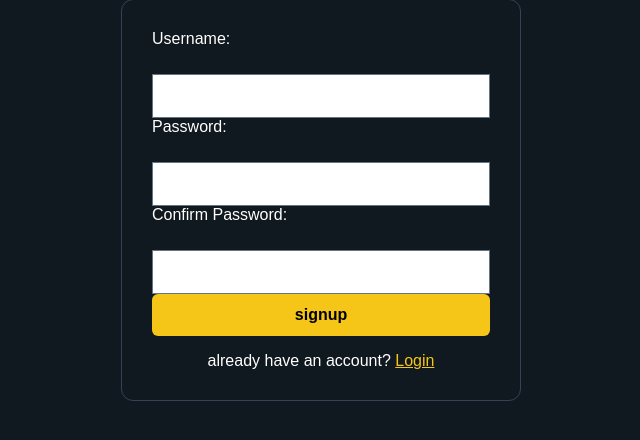
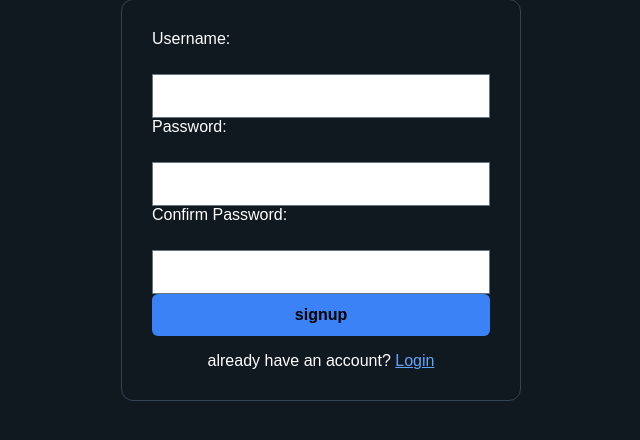
Before and after one commit to hassanmsalama5-cloud/NEA, a Flask app: page /signup in a window 1280 px wide. Shown: the part 269-709 px from the top of the page, without its empty margins (319-959 px from the left). Run offline with Flask 3, Linux system fonts and the light colour scheme.

Commit message:
Change CineBook accent colour from yellow to blue

```diff
--- a/static/style.css
+++ b/static/style.css
@@ -42,7 +42,7 @@ input{
 button{
     width:100%;
     padding:12px;
-    background-color:#f5c518;
+    background-color: #3b82f6;
     border:none;
     border-radius:6px;
     font-size: 16px;
@@ -50,7 +50,7 @@ button{
     cursor:pointer;
 }
 button:hover{
-    background-color:#ffd84d;
+    background-color: #60a5fa;
 }
 form p{
     text-align:center;
@@ -58,8 +58,8 @@ form p{
     margin-bottom:0;
 }
 a{
-    color:#f5c518;
+    color: #60a5fa;
 }
 a:hover{
-    color:#f5c518;
+    color: #60a5fa;
 }
```
